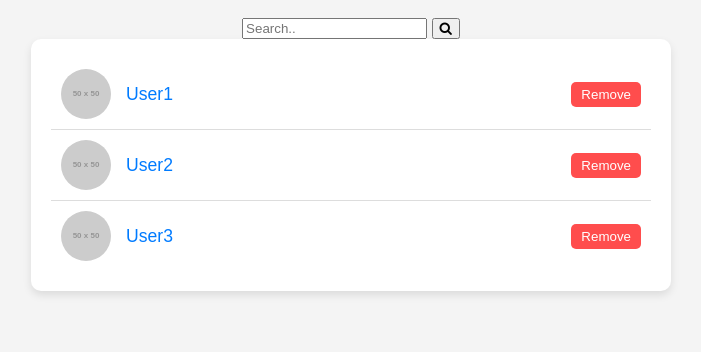
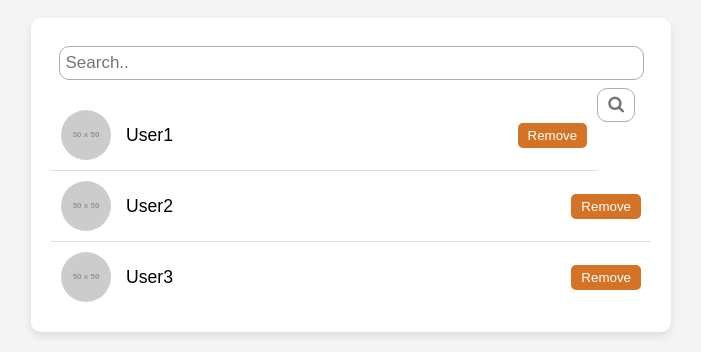
Before and after one commit to jennieosa/HackSheffield9, a website: page hackathon2024/views/friends.html in a window 1280 px wide. Shown: the part 1118-1470 px from the top of the page, without its empty margins (289-990 px from the left). Before the commit the page ends 1429 px from the top, so only its background shows below. Drawn offline with Linux system fonts and the light colour scheme; placeholder pictures from the web are drawn by us; files whose address does not match are found by name.

Commit message:
search bar edits

```diff
--- a/hackathon2024/public/style.css
+++ b/hackathon2024/public/style.css
@@ -67,7 +67,7 @@ input {
 
 button {
     padding: 10px;
-    background-color: #007bff;
+    background-color: #d47325;
     color: #fff;
     border: none;
     border-radius: 5px;
@@ -76,12 +76,12 @@ button {
 }
 
 button:hover {
-    background-color: #0056b3;
+    background-color: #d47325;
 }
 
 a {
     text-align: center;
-    color: #007bff;
+    color: #d47325;
     text-decoration: none;
     font-size: 14px;
 }
--- a/hackathon2024/views/friends.html
+++ b/hackathon2024/views/friends.html
@@ -45,15 +45,15 @@
       }
       .username {
         text-decoration: none;
-        color: #007bff;
+        color: #000000;
         font-size: 1.1em;
       }
       .username:hover {
-        color: #0056b3;
+        color: #000000;
       }
       .remove-friend-button {
         padding: 5px 10px;
-        background-color: #ff4d4d;
+        background-color: #d47325;
         color: white;
         border: none;
         border-radius: 5px;
@@ -84,6 +84,46 @@
       nav {
         width: 100%;
       }
+
+      input[type=text] {
+          padding: 6px;
+          margin-top: 8px;
+          font-size: 17px;
+          color: #f4f4f4;
+          border: 1px solid #acacac;
+      }
+
+      .search-container button {
+          padding: 6px 10px;
+          margin-top: 8px;
+          margin-right: 16px;
+          border: 1px solid #acacac;
+          background: #ffffff;
+          font-size: 17px;
+          cursor: pointer;
+          float: right;
+      }
+
+      .search-container button:hover {
+          background: #ccc;
+      }
+
+      input#searchInput {
+        border-radius: 10px;
+      }
+
+      button#searchButton {
+          border-radius: 10px;
+      }
+
+      #first{
+        padding-top: 30px;
+      }
+
+      #searchForm{
+        text-align: center;
+      }
+
     </style>
   </head>
   <body>
@@ -96,20 +136,20 @@
       </ul>
     </nav>
     <main>
+      <div class="user-list-container">
+        <!-- User Row 1 -->
         <div class="search-container">
           <form id="searchForm">
-            <input type="text" id="searchInput" placeholder="Search.." name="search">
+              <input type="text" id="searchInput" placeholder="Search.." name="search" size = "55">
               <button id="searchButton" type="submit">
-                <span>
+                  <span style = "color: #757575">
                       <i class="fa fa-search"></i>
                   </span>
               </button>
           </form>
       </div>
 
-      <div class="user-list-container">
-        <!-- User Row 1 -->
-        <div class="user-row">
+        <div class="user-row" id = "first">
           <div class="user-info">
             <img
               src="https://via.placeholder.com/50"
```
Also changed, not shown: 1 other file. Lines whose indentation alone changed are shown as unchanged.
